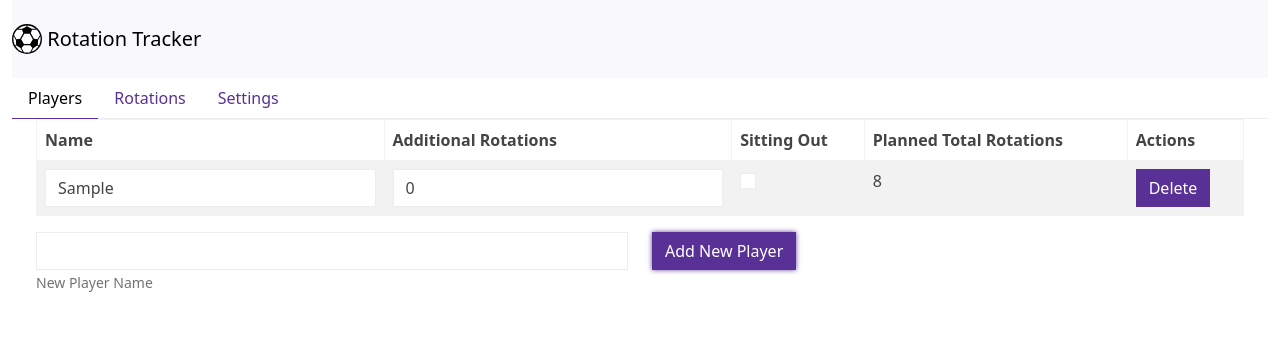
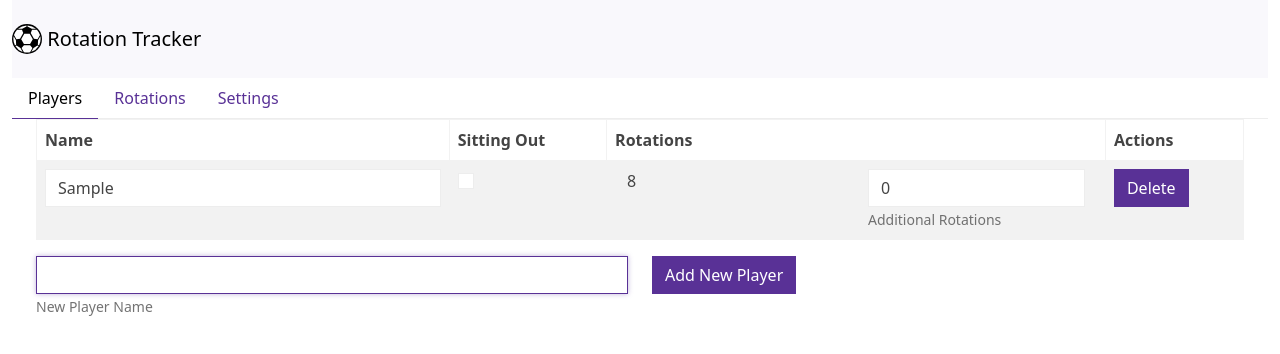
Before and after one commit to BrianMcBrayer/coach-assistant, a React (Vite) app: page / in a window 1280 px wide. Both pictures are taken after typing "Sample" into the empty fields and a click on the button "Add New Player". Shown: the top 354 px of the page. Built offline with nearby package versions, Linux system fonts and the light colour scheme.

Commit message:
Added some rotation logic

```diff
--- a/src/App.tsx
+++ b/src/App.tsx
@@ -111,13 +111,21 @@ function App() {
                   <Col>
                     <RotationListDisplay
                       rotations={rotations}
+                      canSetRotationStatus={(rotation) =>
+                        canUpdateRotationStatus(rotation, rotations)
+                      }
                       setRotationStatus={(rotation, status) => {
-                        const newRotations = [...rotations];
-                        const rotationIndex = newRotations.findIndex(
-                          (r) => r.id === rotation.id
+                        if (
+                          !canUpdateRotationStatus(rotation, rotations) ||
+                          rotation.status === status
+                        ) {
+                          return;
+                        }
+
+                        const updatedRotations = rotations.map((r) =>
+                          r === rotation ? { ...r, status } : r
                         );
-                        newRotations[rotationIndex].status = status;
-                        setRotationsAndSaveToLocalStorage(newRotations);
+                        setRotationsAndSaveToLocalStorage(updatedRotations);
                       }}
                     />
                   </Col>
@@ -167,6 +175,25 @@ function App() {
         </Col>
       </Row>
     </Container>
+  );
+}
+
+function canUpdateRotationStatus(
+  rotation: Rotation,
+  rotations: Rotation[]
+): boolean {
+  const previousRotations = rotations.slice(0, rotations.indexOf(rotation));
+  const subsequentRotations = rotations.slice(rotations.indexOf(rotation) + 1);
+  const isPreviousRotationsComplete = previousRotations.every(
+    (rotation) => rotation.status === RotationStatus.Complete
+  );
+  const isSubsequentRotationsInProgressOrComplete = subsequentRotations.some(
+    (rotation) =>
+      rotation.status === RotationStatus.InProgress ||
+      rotation.status === RotationStatus.Complete
+  );
+  return (
+    isPreviousRotationsComplete && !isSubsequentRotationsInProgressOrComplete
   );
 }
 
--- a/src/PlayersEditor.tsx
+++ b/src/PlayersEditor.tsx
@@ -1,5 +1,5 @@
 import { Button, Col, Form, Row, Stack, Table } from "react-bootstrap";
-import { useState } from "react";
+import { createRef, useState } from "react";
 import { Player } from "./types";
 import { Container } from "react-bootstrap";
 
@@ -15,6 +15,7 @@ export default function PlayersEditor({
   getPlannedTotalRotations,
 }: Props) {
   const [newPlayerName, setNewPlayerName] = useState<string>("");
+  const newPlayerNameRef = createRef<HTMLInputElement>();
 
   const addPlayer = () => {
     setPlayers([
@@ -28,6 +29,7 @@ export default function PlayersEditor({
       },
     ]);
     setNewPlayerName("");
+    newPlayerNameRef.current?.focus();
   };
 
   const deletePlayer = (playerToDelete: Player) => {
@@ -50,9 +52,8 @@ export default function PlayersEditor({
             <thead>
               <tr>
                 <th>Name</th>
-                <th>Additional Rotations</th>
                 <th>Sitting Out</th>
-                <th>Planned Total Rotations</th>
+                <th>Rotations</th>
                 <th>Actions</th>
               </tr>
             </thead>
@@ -74,20 +75,6 @@ export default function PlayersEditor({
                     ></Form.Control>
                   </td>
                   <td>
-                    <Form.Control
-                      type="number"
-                      value={player.additionalRotations}
-                      min={0}
-                      onChange={(event) => {
-                        const updatedPlayer = {
-                          ...player,
-                          rotations: parseInt(event.target.value, 10),
-                        };
-                        updatePlayer(updatedPlayer);
-                      }}
-                    ></Form.Control>
-                  </td>
-                  <td>
                     <Form.Check
                       type="checkbox"
                       checked={player.isIncapacitated}
@@ -100,7 +87,28 @@ export default function PlayersEditor({
                       }}
                     />
                   </td>
-                  <td>{getPlannedTotalRotations(player)}</td>
+                  <td>
+                    <Container fluid>
+                      <Row>
+                        <Col>{getPlannedTotalRotations(player)}</Col>
+                        <Col>
+                          <Form.Control
+                            type="number"
+                            value={player.additionalRotations}
+                            min={0}
+                            onChange={(event) => {
+                              const updatedPlayer = {
+                                ...player,
+                                additionalRotations: parseInt(event.target.value, 10),
+                              };
+                              updatePlayer(updatedPlayer);
+                            }}
+                          ></Form.Control>
+                          <Form.Text>Additional Rotations</Form.Text>
+                        </Col>
+                      </Row>
+                    </Container>
+                  </td>
                   <td>
                     <Button onClick={() => deletePlayer(player)}>Delete</Button>
                   </td>
@@ -116,6 +124,12 @@ export default function PlayersEditor({
             type="text"
             value={newPlayerName}
             onChange={(event) => setNewPlayerName(event.target.value)}
+            onKeyDown={(event) => {
+              if (event.key === "Enter") {
+                addPlayer();
+              }
+            }}
+            ref={newPlayerNameRef}
           />
           <Form.Text>New Player Name</Form.Text>
         </Col>
--- a/src/RotationDisplay.tsx
+++ b/src/RotationDisplay.tsx
@@ -3,21 +3,29 @@ import { Rotation, RotationStatus } from "./types";
 
 interface Props {
   rotation: Rotation;
+  canSetRotationStatus: boolean;
   setRotationStatus: (status: RotationStatus) => void;
 }
 
 export default function RotationDisplay({
   rotation,
+  canSetRotationStatus,
   setRotationStatus,
 }: Props) {
   return (
     <>
       {rotation.status === RotationStatus.NotStarted && (
         <Alert variant="info">
-          Rotation has not started{" "}
-          <Button onClick={() => setRotationStatus(RotationStatus.InProgress)}>
-            Start Rotation
-          </Button>
+          Rotation has not started
+          {canSetRotationStatus ? (
+            <Button
+              onClick={() => setRotationStatus(RotationStatus.InProgress)}
+            >
+              Start Rotation
+            </Button>
+          ) : (
+            <span>, waiting for previous rotations to complete</span>
+          )}
         </Alert>
       )}
       {rotation.status === RotationStatus.InProgress && (
@@ -30,10 +38,13 @@ export default function RotationDisplay({
       )}
       {rotation.status === RotationStatus.Complete && (
         <Alert variant="secondary">
-          Rotation is complete{" "}
-          <Button onClick={() => setRotationStatus(RotationStatus.NotStarted)}>
+          Rotation is complete
+          {canSetRotationStatus ? (
+            <Button onClick={() => setRotationStatus(RotationStatus.NotStarted)}>
             Reset Rotation
-          </Button>
+          </Button>) : (
+            <span>, cannot reset if a later rotation is in progress or complete</span>
+          )}
         </Alert>
       )}
       <Table>
--- a/src/RotationListDisplay.tsx
+++ b/src/RotationListDisplay.tsx
@@ -4,16 +4,18 @@ import RotationDisplay from "./RotationDisplay";
 
 interface Props {
   rotations: Rotation[];
+  canSetRotationStatus: (rotation: Rotation) => boolean;
   setRotationStatus: (rotation: Rotation, status: RotationStatus) => void;
 }
 
-export default function RotationListDisplay({ rotations, setRotationStatus }: Props) {
+export default function RotationListDisplay({ rotations, canSetRotationStatus, setRotationStatus }: Props) {
   return (
     <Tabs defaultActiveKey="0" fill>
       {rotations.map((rotation, index) => (
         <Tab eventKey={index.toString()} key={index} title={`${index + 1}`}>
           <RotationDisplay
             rotation={rotation}
+            canSetRotationStatus={canSetRotationStatus(rotation)}
             setRotationStatus={(status) => setRotationStatus(rotation, status)}
           />
         </Tab>
```
